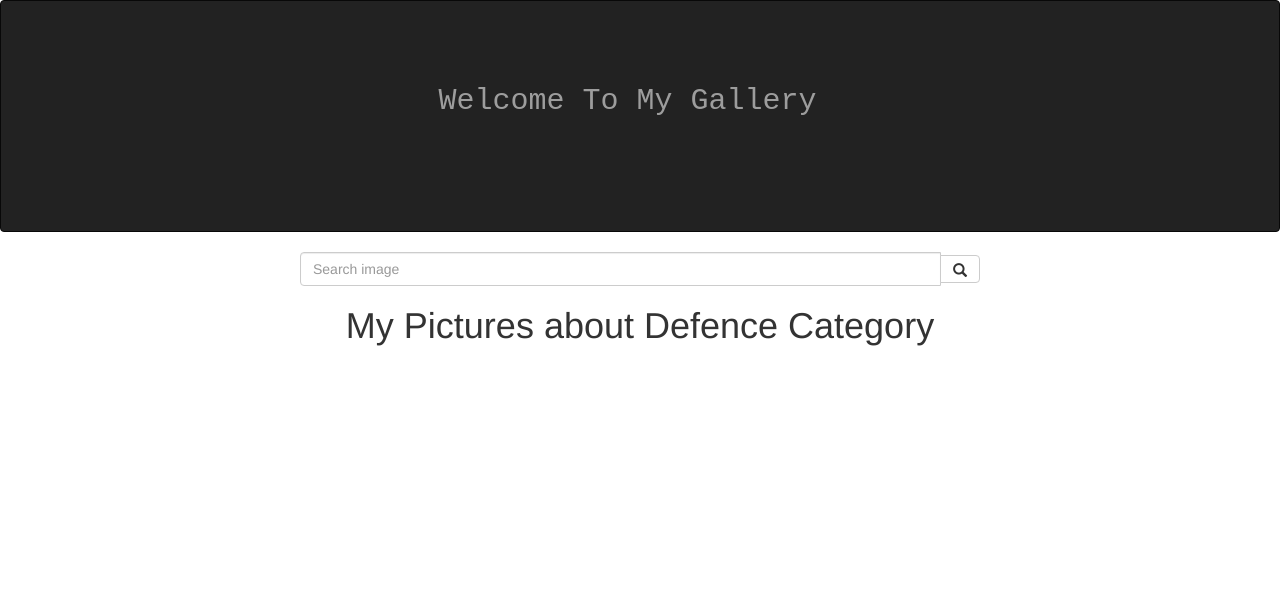
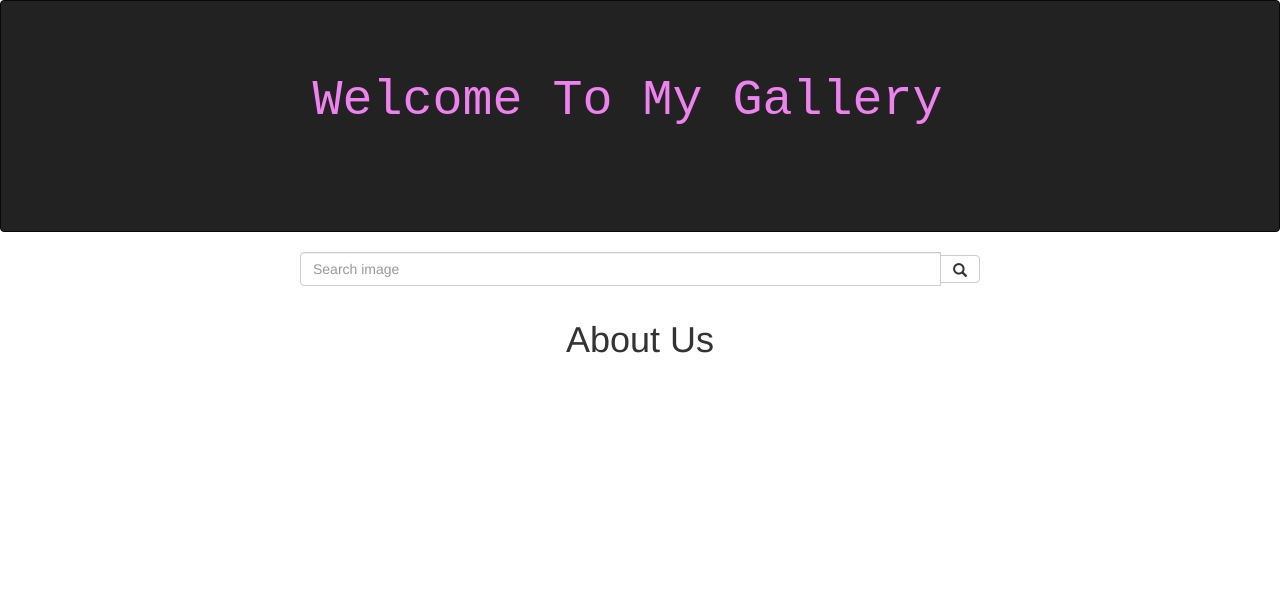
Before and after one commit to niEmerance/DjangoWeek1IP, a Django app: page / in a window 1280 px wide. Shown: the top 610 px of the page. Run offline with Django 3.2, Linux system fonts and the light colour scheme; data that the repository does not hold is empty; some libraries are stand-ins or nearby versions.

Commit message:
makes some changes

```diff
--- a/photos/templates/all-picsPages/base.html
+++ b/photos/templates/all-picsPages/base.html
@@ -33,7 +33,9 @@
           </form>
       </div>
       <!-- search form end -->
-    {% block content %} <h1 class='text-center'> My Pictures about Defence Category </h1> {%endblock%}
+    {% block content %}
+
+    {%endblock%}
 
     {% block scripts %}
         <script src="https://ajax.googleapis.com/ajax/libs/jquery/3.2.1/jquery.min.js"></script>
--- a/photos/templates/all-picsPages/gallery.html
+++ b/photos/templates/all-picsPages/gallery.html
@@ -15,7 +15,9 @@
 {%extends 'all-picsPages/base.html'%}
 {%block content%}
 {{block.super}}
-
+<div Class=container>
+    <h1 style="text-align: center">About Us</h1>
+</div>
 
 <div class="container-fluid" style="position: relative ; margin-top: 300px">
     <h1 style="font-family: 'Sacramento', cursive;text-align: center;margin-bottom: 100px" >Enjoy !!</h1>
--- a/photos/templates/navbar.html
+++ b/photos/templates/navbar.html
@@ -9,7 +9,7 @@
 <nav class="navbar navbar-inverse">
   <div class="container-fluid">
     <div class="navbar-header">
-      <a class="navbar-brand" href="{% url 'gallery' %}" style="height: 150px;margin-top: 70px; font-family: 'Courier New', Courier, monospace; font-size: 30px">Welcome To My Gallery</a>
+      <a class="navbar-brand" href="{% url 'gallery' %}" style="height: 150px;margin-top: 70px; font-family: 'Courier New', Courier, monospace; font-size: 50px; color: violet">Welcome To My Gallery</a>
     </div>
   </div>
 </nav>
```
